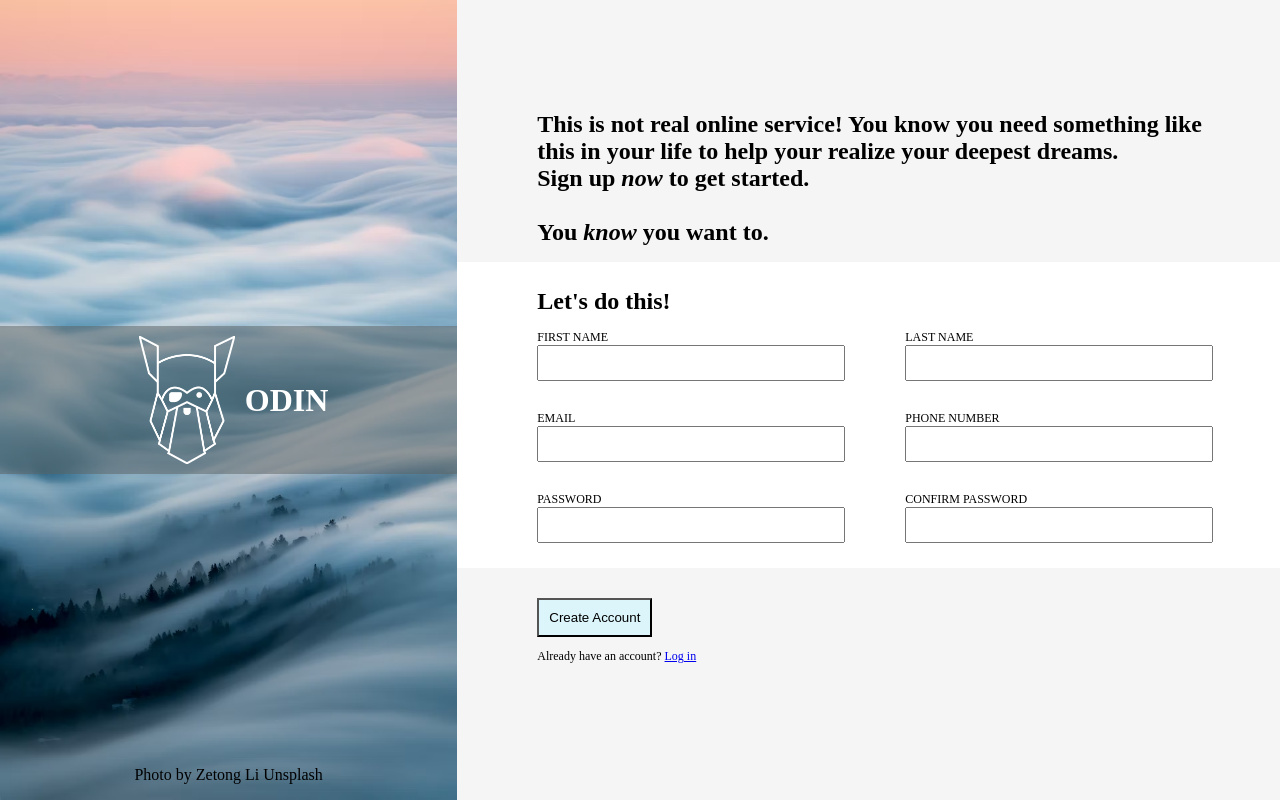
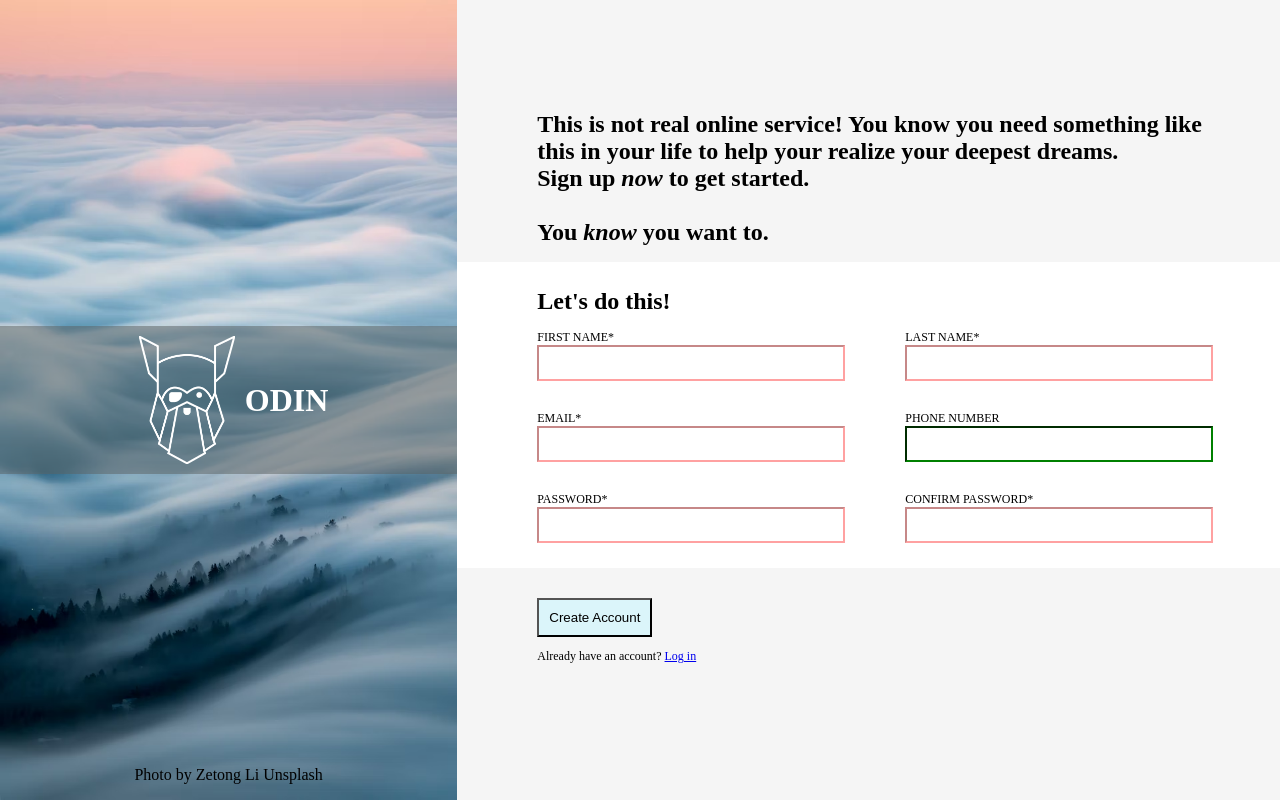
Before and after one commit to aauduong95/top_signup_form, a plain HTML site: page index.html in a window 1280 px wide. Drawn offline with Linux system fonts and the light colour scheme; a web font is replaced by a local one.

Commit message:
added form validation in css

```diff
--- a/index.html
+++ b/index.html
@@ -37,25 +37,25 @@
 
                     <div id="form-left">
                         <div class="prompt">
-                            <label for="first-name">FIRST NAME<br></label>
-                            <input type="text" name="first-name" id="first-name">
+                            <label for="first-name">FIRST NAME*<br></label>
+                            <input type="text" name="first-name" id="first-name" required>
                         </div>
 
                         <div class="prompt">
-                            <label for="email">EMAIL<br></label>
-                            <input type="email" name="email" id="email">
+                            <label for="email">EMAIL*<br></label>
+                            <input type="email" name="email" id="email" required>
                         </div>
 
                         <div class="prompt">
-                            <label for="password">PASSWORD<br></label>
-                            <input type="password" name="password" id="password">
+                            <label for="password">PASSWORD*<br></label>
+                            <input type="password" name="password" id="password" required>
                         </div>
                     </div>
 
                     <div id="form-right">
                         <div class="prompt">
-                            <label for="last-name">LAST NAME<br></label>
-                            <input type="text" name="last-name" id="last-name">
+                            <label for="last-name">LAST NAME*<br></label>
+                            <input type="text" name="last-name" id="last-name" required>
                         </div>
 
                         <div class="prompt">
@@ -64,8 +64,8 @@
                         </div>
 
                         <div class="prompt">
-                            <label for="confirm-password">CONFIRM PASSWORD<br></label>
-                            <input type="password" name="confirm-password" id="confirm-password">
+                            <label for="confirm-password">CONFIRM PASSWORD*<br></label>
+                            <input type="password" name="confirm-password" id="confirm-password" required>
                         </div>
                     </div>
 
--- a/styles.css
+++ b/styles.css
@@ -1,6 +1,18 @@
 :root {
     --text-padding-left: 80px;
     --text-font-size: 10px;
+}
+
+:focus {
+    color: blue;
+}
+
+input:invalid {
+    border-color: rgba(255, 116, 116, 0.671);;
+}
+
+input:valid {
+    border-color: green;
 }
 
 html body {
@@ -15,13 +27,13 @@ html body {
 }
 
 .left-pane {
+    display: flex;
     position: relative;
     width: 60vw;
     min-width: 345px;
     height: 100vh;
     background: url("ZetongLiUnsplash.avif");
     background-size: 100% 100%;
-    display: flex;
     justify-content: center;
     align-items: center;
     flex-grow: 1;
```
